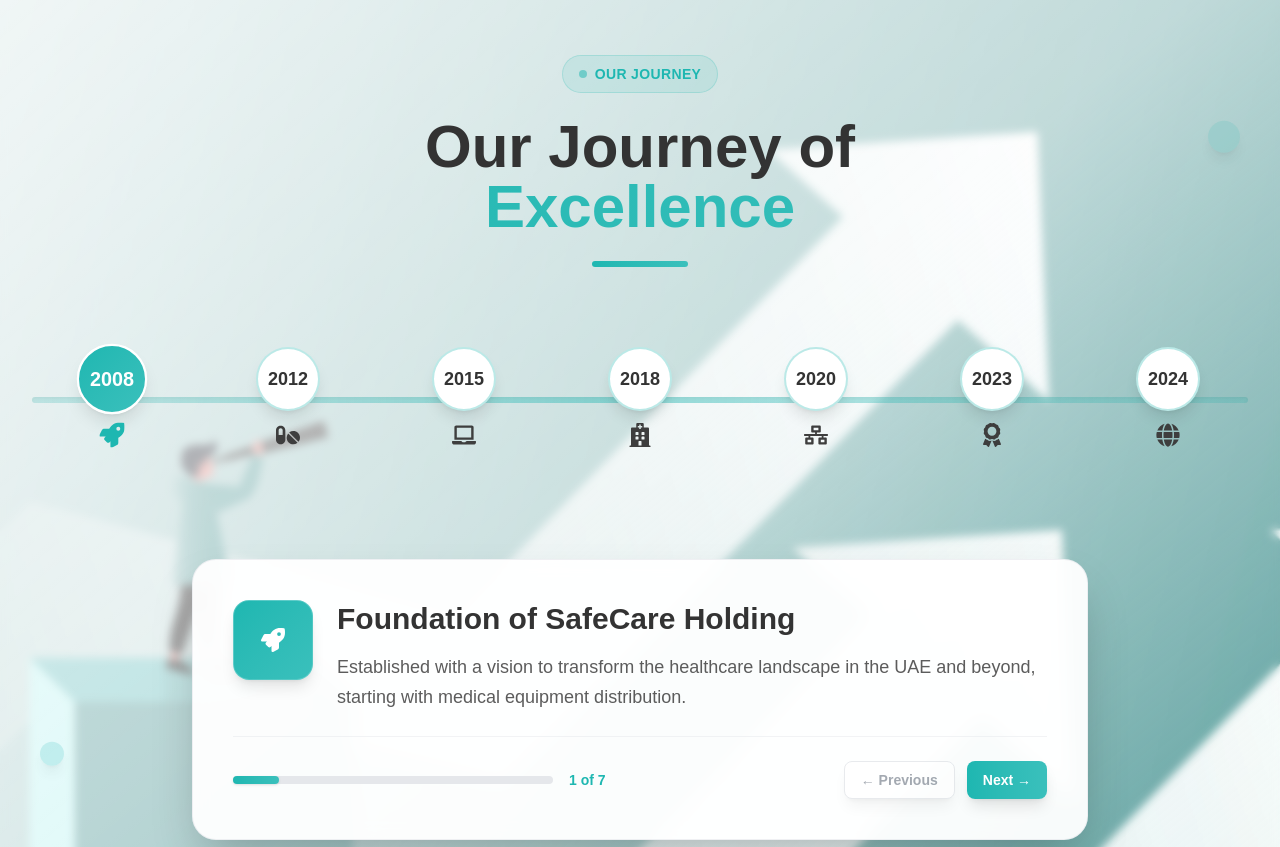
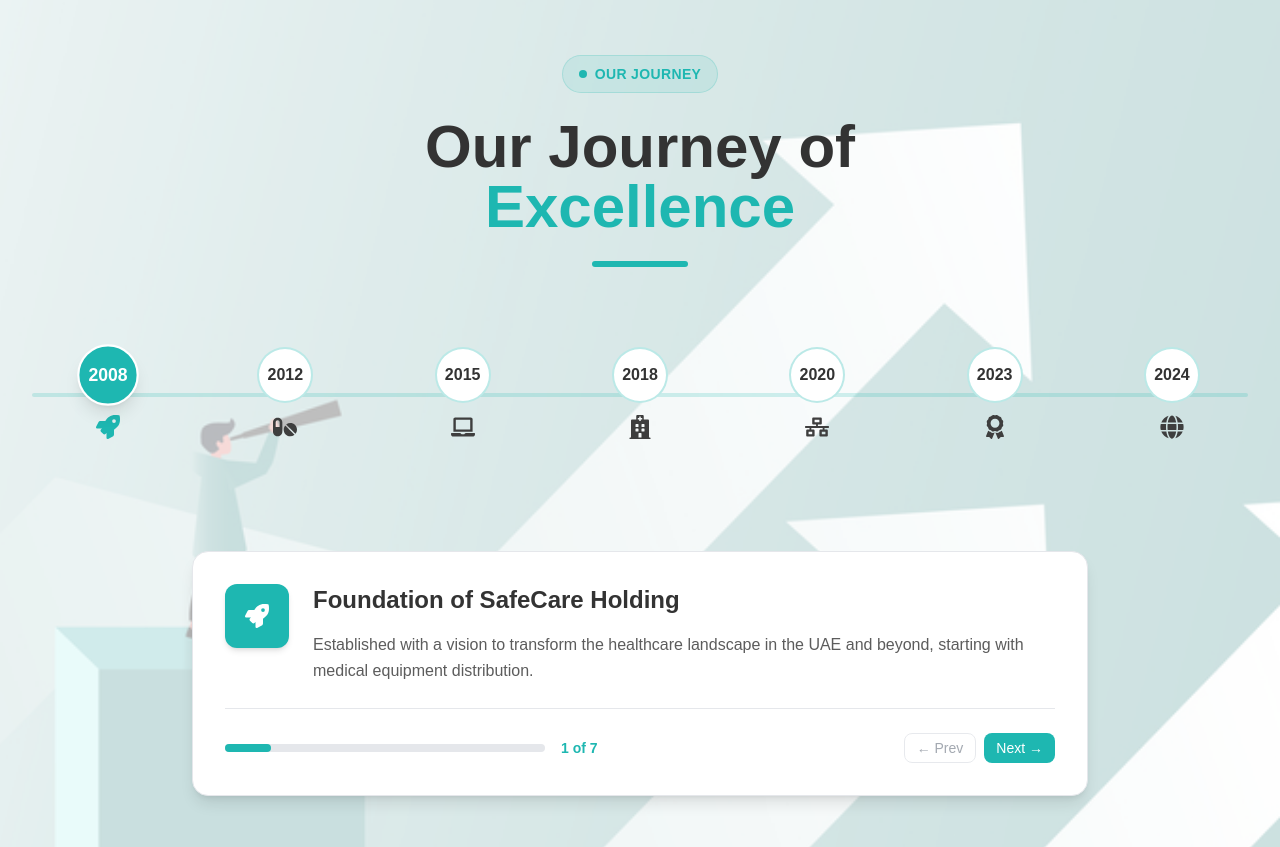
Before and after one commit to Sana-Ahmad1771/safecareholding, a Next.js app: page / in a window 1280 px wide. Shown: the part 5560-6407 px from the top of the page. Built offline with nearby package versions, Linux system fonts and the light colour scheme.

Commit message:
improved

```diff
--- a/src/app/components/pages/home/Milestones.jsx
+++ b/src/app/components/pages/home/Milestones.jsx
@@ -73,81 +73,63 @@
     },
   ];
 
-  return (
-    <section className="relative py-20 lg:py-32 bg-gradient-to-br from-gray-8 to-gray-9 overflow-hidden bg-center bg-no-repeat bg-cover"
-     style={{
-              backgroundImage: "url('/bg-mile.png')",
-            }}
+   return (
+    <section
+      className="relative py-20 lg:py-32 bg-gray-8 overflow-hidden bg-center bg-no-repeat bg-cover"
+      style={{
+        backgroundImage: "url('/bg-mile.png')",
+      }}
     >
-
-      {/* Enhanced Overlay */}
-      <div className="absolute inset-0 bg-gradient-to-br from-white/80 via-white/60 to-primary/5 backdrop-blur-[4px] "></div>
+      {/* Simplified Overlay - Remove backdrop-blur if not essential */}
+      <div className="absolute inset-0 bg-white/70"></div>
 
       <div className="container mx-auto px-4 sm:px-6 lg:px-8 relative z-10">
-        {/* Header */}
+        {/* Header - Reduced animations */}
         <motion.div
           className="text-center mb-16 lg:mb-20"
-          initial={{ opacity: 0, y: 40 }}
+          initial={{ opacity: 0, y: 20 }}
           whileInView={{ opacity: 1, y: 0 }}
-          viewport={{ once: true, amount: 0.3 }}
-          transition={{ duration: 0.7 }}
+          viewport={{ once: true, margin: "-100px" }}
+          transition={{ duration: 0.5 }}
         >
-          <motion.div
-            className="inline-flex items-center gap-2 px-4 py-2 bg-primary/10 rounded-full mb-6 border border-primary/20"
-            initial={{ opacity: 0, y: 20 }}
-            whileInView={{ opacity: 1, y: 0 }}
-            viewport={{ once: true }}
-            transition={{ duration: 0.6, delay: 0.2 }}
-          >
-            <div className="w-2 h-2 bg-primary rounded-full animate-pulse"></div>
+          <div className="inline-flex items-center gap-2 px-4 py-2 bg-primary/10 rounded-full mb-6 border border-primary/20">
+            <div className="w-2 h-2 bg-primary rounded-full"></div>
             <span className="text-primary font-semibold text-sm uppercase tracking-wide">
               Our Journey
             </span>
-          </motion.div>
+          </div>
 
           <h2 className="text-4xl sm:text-5xl lg:text-6xl font-bold text-dark-2 mb-6">
             Our Journey of
-            <span className="block text-transparent bg-clip-text bg-gradient-to-r from-primary to-accent">
-              Excellence
-            </span>
+            <span className="block text-primary">Excellence</span>
           </h2>
 
-          <motion.div
-            className="w-24 h-1.5 bg-gradient-to-r from-primary to-accent rounded-full mx-auto mb-8 shadow-lg"
-            initial={{ scaleX: 0 }}
-            whileInView={{ scaleX: 1 }}
-            viewport={{ once: true }}
-            transition={{ duration: 0.8, delay: 0.4 }}
-          />
+          <div className="w-24 h-1.5 bg-primary rounded-full mx-auto mb-8" />
         </motion.div>
 
-        {/* Timeline Section */}
+        {/* Timeline Section - Optimized */}
         <div className="max-w-7xl mx-auto">
           <div className="flex flex-col gap-8 items-center">
             {/* Horizontal Timeline Line */}
             <div className="relative w-full flex justify-center">
-              {/* Horizontal line */}
-              <div className="absolute top-1/2 left-0 right-0 h-1.5 bg-gradient-to-r from-primary/20 via-accent/50 to-primary/20 rounded-full shadow-inner"></div>
+              {/* Simple horizontal line */}
+              <div className="absolute top-1/2 left-0 right-0 h-1 bg-primary/20 rounded-full"></div>
 
-              {/* Milestone Years (spaced evenly) */}
+              {/* Milestone Years - Reduced animations */}
               <div className="flex justify-between w-full relative z-10 px-6 lg:px-12">
                 {milestones.map((milestone, index) => (
-                  <motion.div
+                  <div
                     key={index}
                     className="flex flex-col items-center gap-3 cursor-pointer group"
-                    initial={{ opacity: 0, y: 30 }}
-                    whileInView={{ opacity: 1, y: 0 }}
-                    viewport={{ once: true, amount: 0.5 }}
-                    transition={{ duration: 0.6, delay: index * 0.1 }}
                     onMouseEnter={() => setActiveMilestone(index)}
                     onClick={() => setActiveMilestone(index)}
                   >
                     {/* Year Circle */}
                     <div
-                      className={`relative w-16 h-16 rounded-full flex items-center justify-center font-bold text-lg transition-all duration-500 border-2 shadow-lg ${
+                      className={`relative w-14 h-14 rounded-full flex items-center justify-center font-bold text-base transition-all duration-300 border-2 ${
                         activeMilestone === index
-                          ? `bg-gradient-to-br ${milestone.gradient} scale-110 shadow-2xl text-white border-white`
-                          : "bg-white text-dark-2 border-primary/30 group-hover:bg-primary/10 group-hover:border-primary group-hover:scale-105"
+                          ? "bg-primary scale-110 text-white border-white shadow-lg"
+                          : "bg-white text-dark-2 border-primary/30 group-hover:bg-primary/10"
                       }`}
                     >
                       {milestone.year}
@@ -155,52 +137,46 @@
 
                     {/* Year Label */}
                     <div
-                      className={`text-sm font-semibold transition-all duration-300 ${
+                      className={`transition-colors duration-300 ${
                         activeMilestone === index
-                          ? "text-primary scale-105 font-bold"
+                          ? "text-primary"
                           : "text-dark-3 group-hover:text-dark-2"
                       }`}
                     >
                       {milestone.icon}
                     </div>
-                  </motion.div>
+                  </div>
                 ))}
               </div>
             </div>
 
-            {/* Milestone Content */}
+            {/* Milestone Content - Simplified */}
             <div className="mt-16 lg:mt-20 w-full max-w-4xl">
-              <motion.div
-                key={activeMilestone}
-                initial={{ opacity: 0, y: 30 }}
-                animate={{ opacity: 1, y: 0 }}
-                transition={{ duration: 0.5 }}
-                className="bg-white/95 backdrop-blur-sm rounded-3xl p-8 lg:p-10 shadow-2xl border border-gray-200/60"
-              >
+              <div className="bg-white rounded-2xl p-6 lg:p-8 shadow-lg border border-gray-200">
                 <div className="flex flex-col lg:flex-row items-center lg:items-start gap-6 mb-6">
                   <div
-                    className={`w-20 h-20 rounded-2xl bg-gradient-to-br ${milestones[activeMilestone].gradient} flex items-center justify-center text-white shadow-lg flex-shrink-0 border border-white/20`}
+                    className={`w-16 h-16 rounded-xl bg-primary flex items-center justify-center text-white shadow-md flex-shrink-0`}
                   >
                     {milestones[activeMilestone].icon}
                   </div>
 
                   <div className="text-center lg:text-left flex-1">
-                    <h3 className="text-2xl lg:text-3xl font-bold text-dark-2 mb-4 leading-tight">
+                    <h3 className="text-xl lg:text-2xl font-bold text-dark-2 mb-4">
                       {milestones[activeMilestone].title}
                     </h3>
 
-                    <p className="text-lg text-dark-2/80 leading-relaxed">
+                    <p className="text-dark-2/80 leading-relaxed">
                       {milestones[activeMilestone].description}
                     </p>
                   </div>
                 </div>
 
                 {/* Progress Indicator */}
-                <div className="flex items-center justify-between gap-4 mt-6 pt-6 border-t border-gray-200/50">
+                <div className="flex items-center justify-between gap-4 mt-6 pt-6 border-t border-gray-200">
                   <div className="flex items-center gap-4 flex-1">
                     <div className="flex-1 bg-gray-200 rounded-full h-2 max-w-xs">
                       <div
-                        className="h-2 rounded-full bg-gradient-to-r from-primary to-accent transition-all duration-500 shadow-sm"
+                        className="h-2 rounded-full bg-primary transition-all duration-300"
                         style={{
                           width: `${((activeMilestone + 1) / milestones.length) * 100}%`,
                         }}
@@ -212,54 +188,27 @@
                   </div>
 
                   {/* Navigation Buttons */}
-                  <div className="flex gap-3">
+                  <div className="flex gap-2">
                     <button
                       onClick={() => setActiveMilestone(prev => Math.max(0, prev - 1))}
                       disabled={activeMilestone === 0}
-                      className="px-4 py-2 bg-white border border-gray-300 rounded-lg font-semibold text-gray-600 hover:bg-gray-50 disabled:opacity-50 disabled:cursor-not-allowed transition-all duration-300 shadow-lg flex items-center gap-2 text-sm"
+                      className="px-3 py-1 bg-white border border-gray-300 rounded-lg font-medium text-gray-600 hover:bg-gray-50 disabled:opacity-50 transition-colors text-sm"
                     >
-                      ← Previous
+                      ← Prev
                     </button>
                     <button
                       onClick={() => setActiveMilestone(prev => Math.min(milestones.length - 1, prev + 1))}
                       disabled={activeMilestone === milestones.length - 1}
-                      className="px-4 py-2 bg-gradient-to-r from-primary to-accent text-white rounded-lg font-semibold hover:shadow-xl disabled:opacity-50 disabled:cursor-not-allowed transition-all duration-300 shadow-lg flex items-center gap-2 text-sm"
+                      className="px-3 py-1 bg-primary text-white rounded-lg font-medium hover:bg-primary/90 disabled:opacity-50 transition-colors text-sm"
                     >
                       Next →
                     </button>
                   </div>
                 </div>
-              </motion.div>
+              </div>
             </div>
           </div>
         </div>
-
-        {/* Enhanced Floating Elements */}
-        <motion.div
-          className="absolute top-20 right-10 w-8 h-8 bg-primary/20 rounded-full shadow-lg"
-          animate={{
-            y: [0, -25, 0],
-            opacity: [0.4, 0.8, 0.4],
-          }}
-          transition={{
-            duration: 4,
-            repeat: Infinity,
-            ease: "easeInOut",
-          }}
-        />
-        <motion.div
-          className="absolute bottom-20 left-10 w-6 h-6 bg-accent/30 rounded-full shadow-lg"
-          animate={{
-            y: [0, 20, 0],
-            opacity: [0.6, 0.9, 0.6],
-          }}
-          transition={{
-            duration: 5,
-            repeat: Infinity,
-            ease: "easeInOut",
-            delay: 1,
-          }}
-        />
       </div>
     </section>
   );
```
